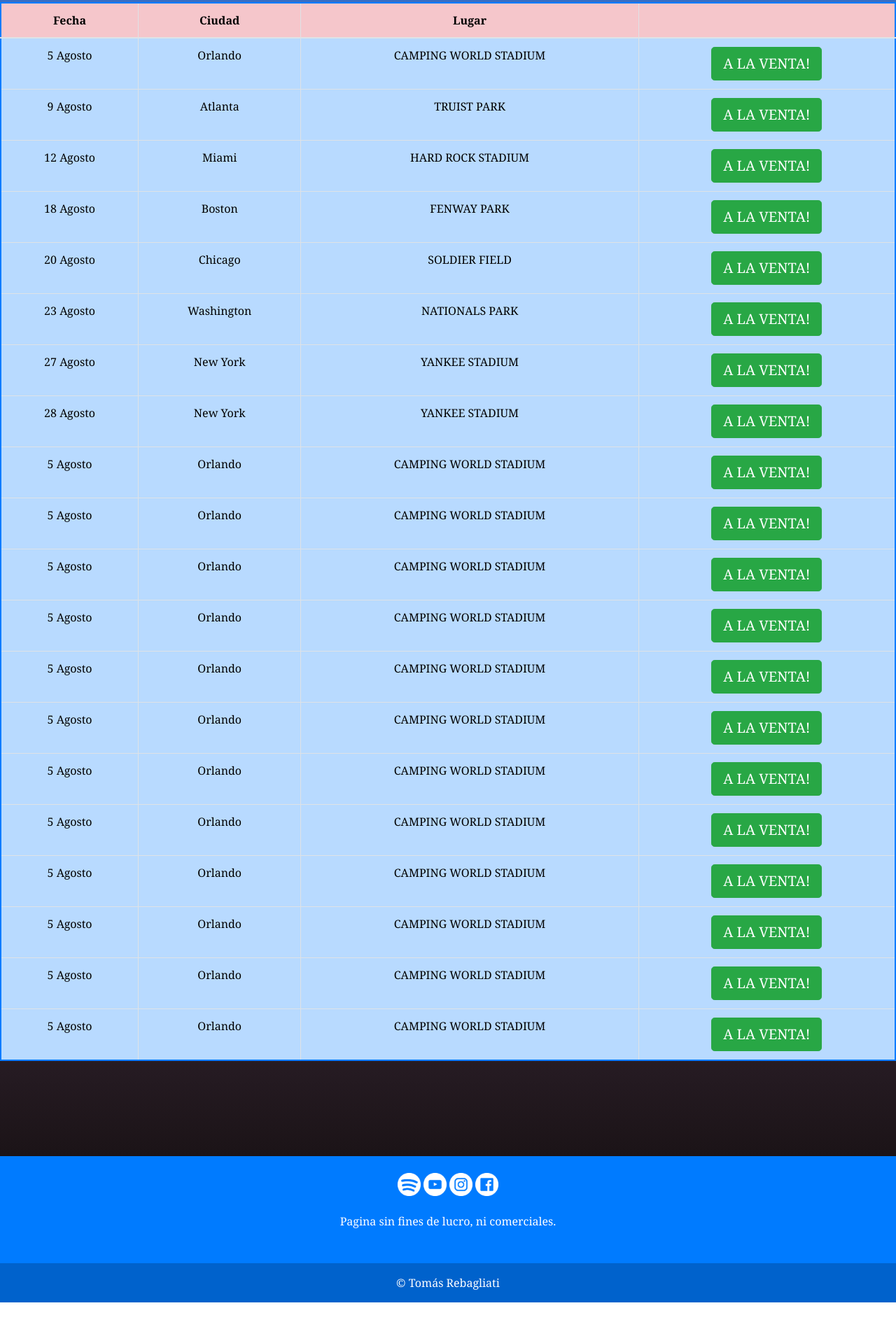
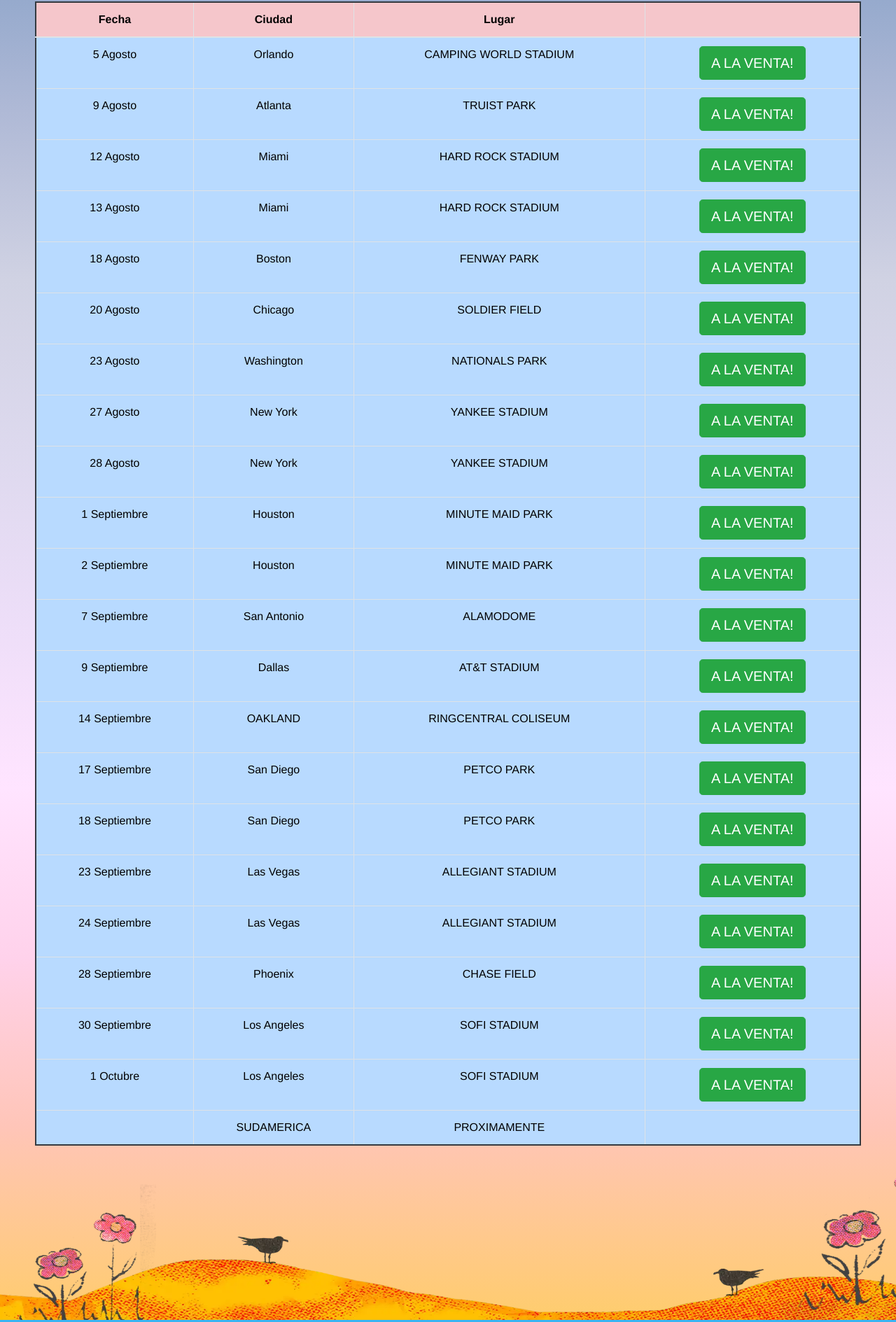
Before and after one commit to Rebagliati/Proyecto-Final, a website: page tour.html in a window 1280 px wide. Shown: the part 568-2457 px from the top of the page at 70% size. Before the commit the page ends 2429 px from the top, so only its background shows below. Drawn offline with nearby package versions, Linux system fonts and the light colour scheme.

Commit message:
Correcciones

```diff
--- a/assets/css/estilos.css
+++ b/assets/css/estilos.css
@@ -4,8 +4,8 @@
     font-family: Georgia, 'Times New Roman', Times, serif;
 
     margin: 0;
-    background-image: linear-gradient(to bottom, #007bff, #2176e8, #3070d1, #3b6bba, #4265a4, #4a588c, #4b4d76, #474260, #3d3145, #2e212c, #1c1418, #000000);
-    color: white;
+    background-image: linear-gradient(to bottom, #0078aa, #5b8cba, #89a2c8, #afb9d6, #d0d2e3, #ddd9ee, #eddef8, #ffe4ff, #ffd2eb, #ffc5b8, #ffcb75, #f2df3a);
+    color: black;
 }
 
 
@@ -13,14 +13,29 @@
 
 /* ----HEADER----*/
 header{
-    border-bottom: 2px solid black;
+    border-bottom: 1px solid black;
+    color: #000000;
+    background-color: #3AB4F2;
 }
+
+.navbar .navbar-nav .nav-link:hover{
+    color: black;
+    text-decoration: none;
+    background-color: rgba(0, 0, 0, 0.2);
+}
+
+.navbar .navbar-nav .nav-link{
+    transition: all .5s;
+}
+
 
 .logo2 {
     border-radius: 50%;
     height: 70px;
     width: 70px;
 }
+
+
 
 /* ----MAIN----*/
 .parent {
@@ -42,13 +57,20 @@
 
 
 .text {
+    font-family: system-ui, -apple-system, BlinkMacSystemFont, 'Segoe UI', Roboto, Oxygen, Ubuntu, Cantarell, 'Open Sans', 'Helvetica Neue', sans-serif;
     padding-top: 70px;
     padding-right: 50px;
     text-align: center;
     float: right;
+    font-size: large;
 }
 
 /* ----FOOTER----*/
+footer {
+    background-color: #3AB4F2;
+}
+
+
 
 
 /* ----TOUR----*/
@@ -62,21 +84,46 @@
 
 }
 
+.table-responsive {
+    margin: auto;
+    padding-left: 50px;
+    padding-right: 50px;
+    padding-bottom: 20px;
+    font-family: 'Franklin Gothic Medium', 'Arial Narrow', Arial, sans-serif;
+
+}
+
 .table.table.table-bordered {
     text-align: center;
     border: 2px solid black;
 
 }
 
-.table.table-hover.table-bordered.table-primary.border-primary  {
+
+.table .table-hover .table-bordered .table-primary  {
     font-size: medium;
     color: #000000;
     width: 100%;
+    text-align: center;
 
 }
 
+.btn-primary:hover {
+    background-color: #f2df3a;
+    color: green;
+}
+
+
+
 
 /* ----DISCOGRAFIA----*/
+.textodiscos {
+    font-family: Comic Sans MS, Comic Sans, cursive;
+    margin-left: auto;
+    padding-left: 30px;
+    padding-top: 30px;
+}
+
 .discos {
     margin: auto;
     padding: 50px;
@@ -101,7 +148,16 @@
     padding-bottom: 30px;
 }
 
+.carousel-inner img{
+    display: block;
+    width: 100%;
+    height: 100%;
+    object-fit: cover;
+
+}
+
 .titlegaleria {
+    font-family: Comic Sans MS, Comic Sans, cursive;
     padding-top: 30px;
     text-align: center;
 }
@@ -109,7 +165,7 @@
 /* ----CONTACTO----*/
 
 .contactoform {
-    background-image: url(../img/BadBunnyfondo\ \(2\).png);
+    background-image: url(../img/BadBunnyfondo\ \(3\).png);
     display: grid;
     grid-template-columns: repeat(2, 1fr);
     grid-template-rows: 1fr;
@@ -121,8 +177,11 @@
 .div2 { grid-area: 1 / 2 / 2 / 3; }
 
 .textocontacto {
+    font-family: Comic Sans MS, Comic Sans, cursive;;
     padding: 50px;
+    color: white;
 }
+
 
 .form {
 
@@ -132,6 +191,16 @@
     background-repeat: no-repeat;
     background-size: cover;
     padding: 80 ;
+}
+
+.btn-outline-info {
+    background-color: rgba(255, 255, 255, 0.533);
+}
+
+.btn-outline-info:hover {
+    transition: all 1,5s;
+    background-color: skyblue;
+    color: black;
 }
 
 /* ----MEDIA----*/
@@ -212,7 +281,9 @@
         .div1 { grid-area: 1 / 1 / 2 / 2; }
         .div2 { grid-area: 2 / 1 / 3 / 2; }
 
-}
+    }
+
+
 
 
 /* ----MEDIA----*/
@@ -241,11 +312,21 @@
     }
 
     /* --tour--*/
+    .table-responsive {
+        padding-left: 5px;
+        padding-right: 5px;
+        padding-bottom: 20px;
+        width: 100%;
+        height: 100%;
+
+    }
+
     table.table-hover.table-bordered.table-primary.border-primary  {
         width: 100%;
         font-size: smaller;
 
     }
+
 
     /* --discografia--*/
     .discos {
@@ -265,6 +346,17 @@
     /* --galeria--*/
     .carousel {
     padding: 0%;
+    padding-bottom: 10px;
+    }
+
+    /* --contacto--*/
+    .textocontacto {
+        padding: 3px;
+
+    }
+
+    .form {
+        padding: 0;
     }
 
 
--- a/tour.html
+++ b/tour.html
@@ -25,7 +25,7 @@
 </head>
 <body>
     <header>
-        <nav class="navbar navbar-expand-lg navbar navbar-dark bg-primary">
+        <nav class="navbar navbar-expand-lg navbar navbar-dark">
             <div class="logo">
                 <a href="./index.html">
                     <img src="./assets/img/logo2.png" alt="Logo Bad Bunny" height="100px" width="100px">
@@ -37,11 +37,11 @@
             </button>
             <div class="collapse navbar-collapse" id="navbarNav">
                 <ul class="navbar-nav ml-auto">
-                <li class="nav-item active">
+                <li class="nav-item">
                     <a class="nav-link" href="./index.html">Inicio <span class="sr-only">(current)</span></a>
                 </li>
                 <li class="nav-item">
-                    <a class="nav-link" href="./tour.html">Tour</a>
+                    <a class="nav-link active" href="./tour.html">Tour</a>
                 </li>
                 <li class="nav-item">
                     <a class="nav-link" href="./discografia.html">Discografia</a>
@@ -65,7 +65,7 @@
         </div>
 
         <div class="table-responsive">
-            <table class="table table-hover table-bordered table-primary border-primary">
+            <table class="table table-hover table-bordered table-primary border-dark">
                 <thead>
                     <tr class="table-danger">
                         <th scope="col">Fecha</th>
@@ -79,129 +79,145 @@
                         <td>5 Agosto</td>
                         <td>Orlando</td>
                         <td>CAMPING WORLD STADIUM</td>
-                        <td><a href="https://www.ticketmaster.com/event/22005C32DA03B9D6" class="btn btn-primary btn-lg btn-success" role="button" aria-pressed="true">A LA VENTA!</a></td>
+                        <td><a href="https://www.ticketmaster.com/event/22005C32DA03B9D6" target="_blank" class="btn btn-primary btn-lg btn-success" role="button" aria-pressed="true">A LA VENTA!</a></td>
                     </tr>
                     <tr>
                         <td>9 Agosto</td>
                         <td>Atlanta</td>
                         <td>TRUIST PARK</td>
-                        <td><a href="https://www.ticketmaster.com/event/22005C32DA03B9D6" class="btn btn-primary btn-lg btn-success" role="button" aria-pressed="true">A LA VENTA!</a></td>
+                        <td><a href="https://www.ticketmaster.com/event/0E005C3324F46297" target="_blank" class="btn btn-primary btn-lg btn-success" role="button" aria-pressed="true">A LA VENTA!</a></td>
                     </tr>
                     <tr>
                         <td>12 Agosto</td>
                         <td>Miami</td>
                         <td>HARD ROCK STADIUM</td>
-                        <td><a href="https://www.ticketmaster.com/event/22005C32DA03B9D6" class="btn btn-primary btn-lg btn-success" role="button" aria-pressed="true">A LA VENTA!</a></td>
+                        <td><a href="https://www.ticketmaster.com/event/0D005C2C6E56A28C" target="_blank" class="btn btn-primary btn-lg btn-success" role="button" aria-pressed="true">A LA VENTA!</a></td>
+                    </tr>
+                    <tr>
+                        <td>13 Agosto</td>
+                        <td>Miami</td>
+                        <td>HARD ROCK STADIUM</td>
+                        <td><a href="https://www.ticketmaster.com/event/0D005C39D966EEF1" target="_blank" class="btn btn-primary btn-lg btn-success" role="button" aria-pressed="true">A LA VENTA!</a></td>
                     </tr>
                     <tr>
                         <td>18 Agosto</td>
                         <td>Boston</td>
                         <td>FENWAY PARK</td>
-                        <td><a href="https://www.ticketmaster.com/event/22005C32DA03B9D6" class="btn btn-primary btn-lg btn-success" role="button" aria-pressed="true">A LA VENTA!</a></td>
+                        <td><a href="https://www.mlb.com/redsox/tickets/concerts/bad-bunny?partnerID=redirect-bos-badbunny" target="_blank" class="btn btn-primary btn-lg btn-success" role="button" aria-pressed="true">A LA VENTA!</a></td>
                     </tr>
                     <tr>
                         <td>20 Agosto</td>
                         <td>Chicago</td>
                         <td>SOLDIER FIELD</td>
-                        <td><a href="https://www.ticketmaster.com/event/22005C32DA03B9D6" class="btn btn-primary btn-lg btn-success" role="button" aria-pressed="true">A LA VENTA!</a></td>
+                        <td><a href="https://www.ticketmaster.com/event/04005C3535F94F2A" target="_blank" class="btn btn-primary btn-lg btn-success" role="button" aria-pressed="true">A LA VENTA!</a></td>
                     </tr>
                     <tr>
                         <td>23 Agosto</td>
                         <td>Washington</td>
                         <td>NATIONALS PARK</td>
-                        <td><a href="https://www.ticketmaster.com/event/22005C32DA03B9D6" class="btn btn-primary btn-lg btn-success" role="button" aria-pressed="true">A LA VENTA!</a></td>
+                        <td><a href="https://www.mlb.com/nationals/tickets/concerts/bad-bunny" target="_blank" class="btn btn-primary btn-lg btn-success" role="button" aria-pressed="true">A LA VENTA!</a></td>
                     </tr>
                     <tr>
                         <td>27 Agosto</td>
                         <td>New York</td>
                         <td>YANKEE STADIUM</td>
-                        <td><a href="https://www.ticketmaster.com/event/22005C32DA03B9D6" class="btn btn-primary btn-lg btn-success" role="button" aria-pressed="true">A LA VENTA!</a></td>
+                        <td><a href="https://www.ticketmaster.com/event/1D005C37D8F412DF" target="_blank" class="btn btn-primary btn-lg btn-success" role="button" aria-pressed="true">A LA VENTA!</a></td>
                     </tr>
                     <tr>
                         <td>28 Agosto</td>
                         <td>New York</td>
                         <td>YANKEE STADIUM</td>
-                        <td><a href="https://www.ticketmaster.com/event/22005C32DA03B9D6" class="btn btn-primary btn-lg btn-success" role="button" aria-pressed="true">A LA VENTA!</a></td>
+                        <td><a href="https://www.ticketmaster.com/event/1D005C37E16114C7" target="_blank" class="btn btn-primary btn-lg btn-success" role="button" aria-pressed="true">A LA VENTA!</a></td>
                     </tr>
                     <tr>
-                        <td>5 Agosto</td>
-                        <td>Orlando</td>
-                        <td>CAMPING WORLD STADIUM</td>
-                        <td><a href="https://www.ticketmaster.com/event/22005C32DA03B9D6" class="btn btn-primary btn-lg btn-success" role="button" aria-pressed="true">A LA VENTA!</a></td>
+                        <td>1 Septiembre</td>
+                        <td>Houston</td>
+                        <td>MINUTE MAID PARK</td>
+                        <td><a href="https://www.ticketmaster.com/event/3A005C36CC572A63" target="_blank" class="btn btn-primary btn-lg btn-success" role="button" aria-pressed="true">A LA VENTA!</a></td>
                     </tr>
                     <tr>
-                        <td>5 Agosto</td>
-                        <td>Orlando</td>
-                        <td>CAMPING WORLD STADIUM</td>
-                        <td><a href="https://www.ticketmaster.com/event/22005C32DA03B9D6" class="btn btn-primary btn-lg btn-success" role="button" aria-pressed="true">A LA VENTA!</a></td>
+                        <td>2 Septiembre</td>
+                        <td>Houston</td>
+                        <td>MINUTE MAID PARK</td>
+                        <td><a href="https://www.ticketmaster.com/event/3A005C3908B56987" target="_blank" class="btn btn-primary btn-lg btn-success" role="button" aria-pressed="true">A LA VENTA!</a></td>
                     </tr>
                     <tr>
-                        <td>5 Agosto</td>
-                        <td>Orlando</td>
-                        <td>CAMPING WORLD STADIUM</td>
-                        <td><a href="https://www.ticketmaster.com/event/22005C32DA03B9D6" class="btn btn-primary btn-lg btn-success" role="button" aria-pressed="true">A LA VENTA!</a></td>
+                        <td>7 Septiembre</td>
+                        <td>San Antonio</td>
+                        <td>ALAMODOME</td>
+                        <td><a href="https://www.ticketmaster.com/event/3A005C34D2CC50DE" target="_blank" class="btn btn-primary btn-lg btn-success" role="button" aria-pressed="true">A LA VENTA!</a></td>
                     </tr>
                     <tr>
-                        <td>5 Agosto</td>
-                        <td>Orlando</td>
-                        <td>CAMPING WORLD STADIUM</td>
-                        <td><a href="https://www.ticketmaster.com/event/22005C32DA03B9D6" class="btn btn-primary btn-lg btn-success" role="button" aria-pressed="true">A LA VENTA!</a></td>
+                        <td>9 Septiembre</td>
+                        <td>Dallas</td>
+                        <td>AT&T STADIUM</td>
+                        <td><a href="https://seatgeek.com/bad-bunny-worlds-hottest-tour-tickets/arlington-texas-at-t-stadium-2022-09-09-7-pm/concert/r/5622742" target="_blank" class="btn btn-primary btn-lg btn-success" role="button" aria-pressed="true">A LA VENTA!</a></td>
                     </tr>
                     <tr>
-                        <td>5 Agosto</td>
-                        <td>Orlando</td>
-                        <td>CAMPING WORLD STADIUM</td>
-                        <td><a href="https://www.ticketmaster.com/event/22005C32DA03B9D6" class="btn btn-primary btn-lg btn-success" role="button" aria-pressed="true">A LA VENTA!</a></td>
+                        <td>14 Septiembre</td>
+                        <td>OAKLAND</td>
+                        <td>RINGCENTRAL COLISEUM</td>
+                        <td><a href="https://www.ticketmaster.com/event/1C005C33F11B5D0D" target="_blank" class="btn btn-primary btn-lg btn-success" role="button" aria-pressed="true">A LA VENTA!</a></td>
                     </tr>
                     <tr>
-                        <td>5 Agosto</td>
-                        <td>Orlando</td>
-                        <td>CAMPING WORLD STADIUM</td>
-                        <td><a href="https://www.ticketmaster.com/event/22005C32DA03B9D6" class="btn btn-primary btn-lg btn-success" role="button" aria-pressed="true">A LA VENTA!</a></td>
+                        <td>17 Septiembre</td>
+                        <td>San Diego</td>
+                        <td>PETCO PARK</td>
+                        <td><a href="https://www.ticketmaster.com/event/0A005C35CAC68E3E" target="_blank" class="btn btn-primary btn-lg btn-success" role="button" aria-pressed="true">A LA VENTA!</a></td>
                     </tr>
                     <tr>
-                        <td>5 Agosto</td>
-                        <td>Orlando</td>
-                        <td>CAMPING WORLD STADIUM</td>
-                        <td><a href="https://www.ticketmaster.com/event/22005C32DA03B9D6" class="btn btn-primary btn-lg btn-success" role="button" aria-pressed="true">A LA VENTA!</a></td>
+                        <td>18 Septiembre</td>
+                        <td>San Diego</td>
+                        <td>PETCO PARK</td>
+                        <td><a href="https://www.ticketmaster.com/event/0A005C3909B54906" target="_blank" class="btn btn-primary btn-lg btn-success" role="button" aria-pressed="true">A LA VENTA!</a></td>
                     </tr>
                     <tr>
-                        <td>5 Agosto</td>
-                        <td>Orlando</td>
-                        <td>CAMPING WORLD STADIUM</td>
-                        <td><a href="https://www.ticketmaster.com/event/22005C32DA03B9D6" class="btn btn-primary btn-lg btn-success" role="button" aria-pressed="true">A LA VENTA!</a></td>
+                        <td>23 Septiembre</td>
+                        <td>Las Vegas</td>
+                        <td>ALLEGIANT STADIUM</td>
+                        <td><a href="https://www.ticketmaster.com/event/17005C333EC0BA20" target="_blank" class="btn btn-primary btn-lg btn-success" role="button" aria-pressed="true">A LA VENTA!</a></td>
                     </tr>
                     <tr>
-                        <td>5 Agosto</td>
-                        <td>Orlando</td>
-                        <td>CAMPING WORLD STADIUM</td>
-                        <td><a href="https://www.ticketmaster.com/event/22005C32DA03B9D6" class="btn btn-primary btn-lg btn-success" role="button" aria-pressed="true">A LA VENTA!</a></td>
+                        <td>24 Septiembre</td>
+                        <td>Las Vegas</td>
+                        <td>ALLEGIANT STADIUM</td>
+                        <td><a href="https://www.ticketmaster.com/event/17005C39FA177C5F" target="_blank" class="btn btn-primary btn-lg btn-success" role="button" aria-pressed="true">A LA VENTA!</a></td>
                     </tr>
                     <tr>
-                        <td>5 Agosto</td>
-                        <td>Orlando</td>
-                        <td>CAMPING WORLD STADIUM</td>
-                        <td><a href="https://www.ticketmaster.com/event/22005C32DA03B9D6" class="btn btn-primary btn-lg btn-success" role="button" aria-pressed="true">A LA VENTA!</a></td>
+                        <td>28 Septiembre</td>
+                        <td>Phoenix</td>
+                        <td>CHASE FIELD</td>
+                        <td><a href="https://www.puntoticket.com/bad-bunny" target="_blank" class="btn btn-primary btn-lg btn-success" role="button" aria-pressed="true">A LA VENTA!</a></td>
                     </tr>
                     <tr>
-                        <td>5 Agosto</td>
-                        <td>Orlando</td>
-                        <td>CAMPING WORLD STADIUM</td>
-                        <td><a href="https://www.ticketmaster.com/event/22005C32DA03B9D6" class="btn btn-primary btn-lg btn-success" role="button" aria-pressed="true">A LA VENTA!</a></td>
+                        <td>30 Septiembre</td>
+                        <td>Los Angeles</td>
+                        <td>SOFI STADIUM</td>
+                        <td><a href="https://www.ticketmaster.com/event/0A005C35A59C1AC7" target="_blank" class="btn btn-primary btn-lg btn-success" role="button" aria-pressed="true">A LA VENTA!</a></td>
                     </tr>
                     <tr>
-                        <td>5 Agosto</td>
-                        <td>Orlando</td>
-                        <td>CAMPING WORLD STADIUM</td>
-                        <td><a href="https://www.ticketmaster.com/event/22005C32DA03B9D6" class="btn btn-primary btn-lg btn-success" role="button" aria-pressed="true">A LA VENTA!</a></td>
+                        <td>1 Octubre</td>
+                        <td>Los Angeles</td>
+                        <td>SOFI STADIUM</td>
+                        <td><a href="https://www.ticketmaster.com/event/0A005C39849C0D8E" target="_blank" class="btn btn-primary btn-lg btn-success" role="button" aria-pressed="true">A LA VENTA!</a></td>
+                    </tr>
+                    <tr>
+                        <td></td>
+                        <td>SUDAMERICA</td>
+                        <td>PROXIMAMENTE</td>
+                        <td></td>
                     </tr>
                 </tbody>
             </table>
         </div>
-        <br><br><br><br><br>
+
     </main>
 
-    <footer class="bg-primary text-center text-white">
+    <div class="tourprefooter">
+        <img src="./assets/img/BadBunnyfondo2.png" class= "img-fluid" alt="Responsive image" >
+    </div>
+
+    <footer class="text-center text-black">
         <!-- Grid container -->
         <div class="container p-4">
         <!-- Section: Social media -->
```
Also changed, not shown: contacto.html (+5 -5 lines), discografia.html (+7 -5 lines), galeria.html (+10 -8 lines), index.html (+6 -4 lines), assets/img/BBN1.PNG (added), assets/img/BBN2.PNG (added), assets/img/BBN3.PNG (added), assets/img/BBN4.PNG (added), assets/img/BadBunny1.png (deleted), assets/img/BadBunny2.png (deleted), assets/img/BadBunny3.png (deleted), assets/img/BadBunnyAnuel.png (deleted), assets/img/BadBunnyFondo2.png (added), assets/img/BadBunnyYonagumi.png (deleted), 3 more files.
